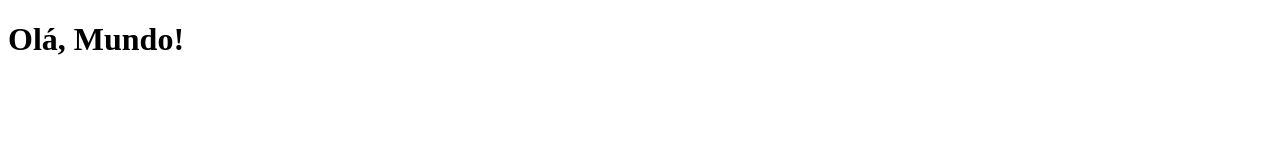
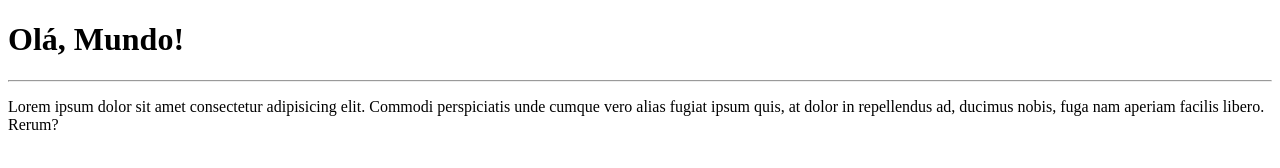
Before and after one commit to HenriqueCRS/Ola-Mundo, a plain HTML site: page index.html in a window 1280 px wide. Drawn offline with Linux system fonts and the light colour scheme.

Commit message:
mudo tudo

```diff
--- a/index.html
+++ b/index.html
@@ -3,9 +3,11 @@
 <head>
     <meta charset="UTF-8">
     <meta name="viewport" content="width=device-width, initial-scale=1.0">
-    <title>Primeiro</title>
+    <title>Primeiro site</title>
 </head>
 <body>
     <h1>Olá, Mundo!</h1>
+    <hr>
+    <p>Lorem ipsum dolor sit amet consectetur adipisicing elit. Commodi perspiciatis unde cumque vero alias fugiat ipsum quis, at dolor in repellendus ad, ducimus nobis, fuga nam aperiam facilis libero. Rerum?</p>
 </body>
 </html>
```
